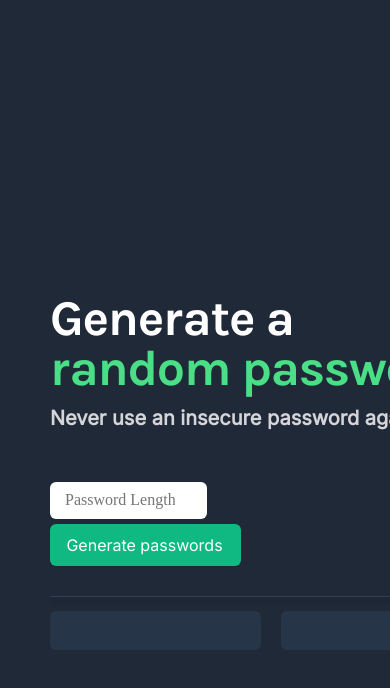
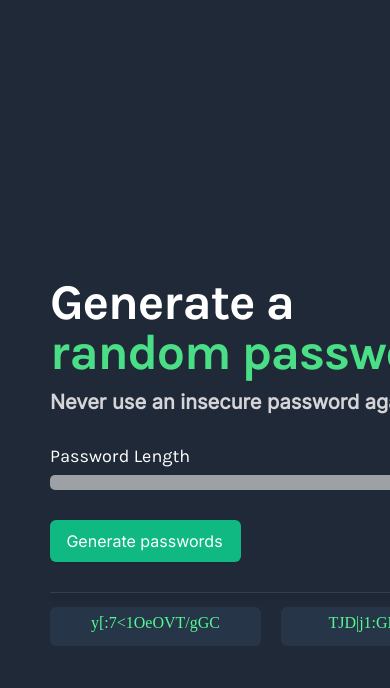
Before and after one commit to beagrcia/Password-Generator, a plain HTML site: page index.html in a window 390 px wide. Both pictures are taken after a click on the button "Generate passwords". Shown: the top 688 px of the page. Drawn offline with nearby package versions, Linux system fonts and the light colour scheme.

Commit message:
V2
Added slider
More responsive. Passwords will generate new passwords once button is clicked.

```diff
--- a/index.css
+++ b/index.css
@@ -35,7 +35,7 @@ h1 {
 }
 
 h4 {
-    margin: 10px 0 50px;;
+    margin: 10px 0 30px;;
     font-family: 'Inter', sans-serif;
     font-size: 20px;
     color: #D5D4D8;
@@ -49,7 +49,7 @@ h4 {
 }
 
 #row-One {
-    margin-top:100px;
+    margin-top:80px;
     margin-bottom:0;
 }
 
@@ -124,3 +124,55 @@ h4 {
 #secondPassword {
     margin-left: 10px
 }
+
+.slider {
+  -webkit-appearance: none;
+  width: 85%;
+  height: 15px;
+  border-radius: 5px;
+  background: #d3d3d3;
+  outline: none;
+  opacity: 0.7;
+  -webkit-transition: .2s;
+  transition: opacity .2s;
+  margin-bottom: 30px;
+}
+
+.slider::-webkit-slider-thumb {
+  -webkit-appearance: none;
+  width: 25px;
+  height: 25px;
+  border-radius: 50%;
+  background: #04AA6D;
+  cursor: pointer;
+}
+
+.slider::-moz-range-thumb {
+  width: 25px;
+  height: 25px;
+  border-radius: 50%;
+  background: #04AA6D;
+  cursor: pointer;
+}
+
+.row-slider {
+ flex-direction: row;
+ justify-content: start;
+ align-items: start;
+
+}
+
+#value {
+    font-family: karla;
+    font-weight: 800;
+    font-size: 30px;
+    line-height:100%;
+    letter-spacing: -0.025em;
+    margin-left: 10px;
+}
+
+p {
+    font-family: karla;
+    font-size: 18px;
+    margin-bottom: -1px;
+}
--- a/index.html
+++ b/index.html
@@ -11,14 +11,17 @@
             <h1 id="row-Two">random password</h1>
             <h4>Never use an insecure password again</h4>
 
-        <input id="passLength" type="number" placeholder="Password Length"><br>
+            <p> Password Length </p>
+            <div class="row-slider">
+                <input type="range" min="5" max="15" value="50" class="slider" id="myRange"><span id="value"></span>
+                </div>
                 <button id="generatePassword" onclick="getPassword()"> Generate passwords</button>
             <div>
                 <span class="line"></span>
             </div>
             <div id="inputPassword">
-            <div id="firstPassword"></div>
-            <div id="secondPassword"></div>
+            <span id="firstPassword"></span>
+            <span id="secondPassword"></span>
             </div>
         <script src="index.js"></script>
         </div>
--- a/index.js
+++ b/index.js
@@ -1,34 +1,38 @@
 const characters = ["A","B","C","D","E","F","G","H","I","J","K","L","M","N","O","P","Q","R","S","T","U","V","W","X","Y","Z","a","b","c","d","e","f","g","h","i","j","k","l","m","n","o","p","q","r","s","t","u","v","w","x","y","z", "0", "1", "2", "3", "4", "5", "6", "7", "8", "9","~","`","!","@","#","$","%","^","&","*","(",")","_","-","+","=","{","[","}","]",",","|",":",";","<",">",".","?",
 "/"];
+
+
 
 let firstEl = document.getElementById("firstPassword")
 let secondEl = document.getElementById("secondPassword")
 let firstPassword = []
 let secondPassword = []
-let getLength = document.getElementById("passLength")
+let randomChar1 = ""
+let randomChar2 = ""
+let slider = document.getElementById("myRange")
+let output = document.getElementById("value")
 
+output.innerHTML = slider.value;
 
+slider.oninput = function() {
+  output.innerHTML = this.value;
+}
 
-function getPassword(){
+function getPassword() {
+    let firstPassword = ""
+    let secondPassword = ""
 
-    let passCode = Math.floor(Math.random() * characters.length)
+    for (let i = 0; i < slider.value; i++){
+        let randomIndex1 = Math.floor(Math.random() * characters.length)
+        randomChar1 = characters[randomIndex1]
+        firstPassword += randomChar1
+        firstEl.textContent = firstPassword
 
-    for (let i = 0; i < characters.length; i++)
-    firstEl.textContent = firstPassword.join("")
-    {
-        if (firstPassword.length < passLength.value) {
-            firstPassword.push(characters[passCode])
-            return getPassword()
-            console.log(firstPassword)
-        } else if (secondPassword.length < passLength.value) {
-            secondPassword.push(characters[passCode])
-            secondEl.textContent = secondPassword.join("")
-            return getPassword()
-            console.log(firstPassword)
-
-        }
-
-
-        }
+        let randomIndex2 = Math.floor(Math.random() * characters.length)
+        randomChar2 = characters[randomIndex2]
+        secondPassword += randomChar2
+        secondEl.textContent = secondPassword
 
     }
+
+}
```
Lines whose indentation alone changed are shown as unchanged.
